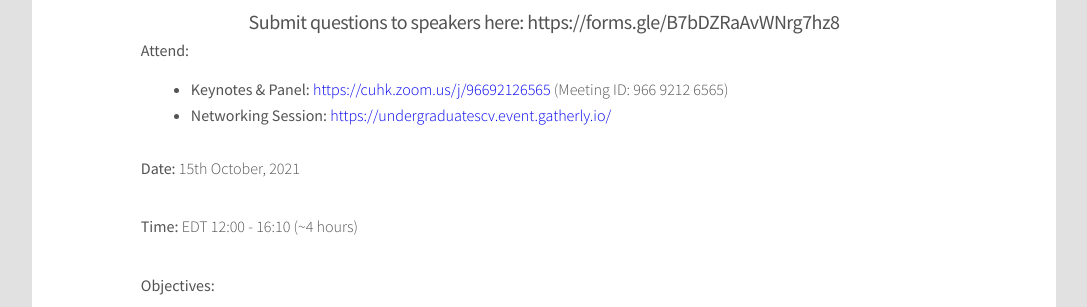
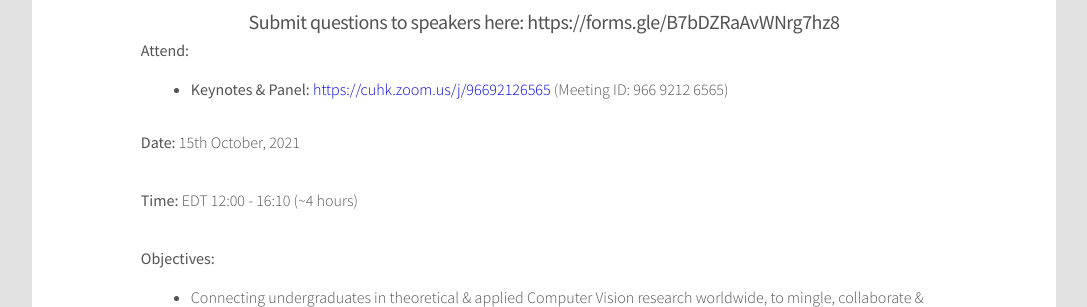
Before and after one commit to ICCV2021-UG-in-CV/UG_in_CV, a plain HTML site: page index.html in a window 1280 px wide. Shown: the part 431-738 px from the top of the page, without its empty margins (96-1183 px from the left). Drawn offline with Linux system fonts and the light colour scheme.

Commit message:
Update index.html

```diff
--- a/index.html
+++ b/index.html
@@ -75,7 +75,7 @@
               <p><b>Attend:</b></p>
               <ul style = "margin-left: 50px; margin-top: -20px">
                 <li><b>Keynotes & Panel:</b>  <a href="https://cuhk.zoom.us/j/96692126565">https://cuhk.zoom.us/j/96692126565</a> (Meeting ID: 966 9212 6565)</li>
-                <li><b>Networking Session:</b> <a href="https://undergraduatescv.event.gatherly.io/">https://undergraduatescv.event.gatherly.io/</a>
+<!--                 <li><b>Networking Session:</b> <a href="https://undergraduatescv.event.gatherly.io/">https://undergraduatescv.event.gatherly.io/</a> -->
               </ul>
               <br>
               <p><b>Date:</b> 15th October, 2021</p>
```
